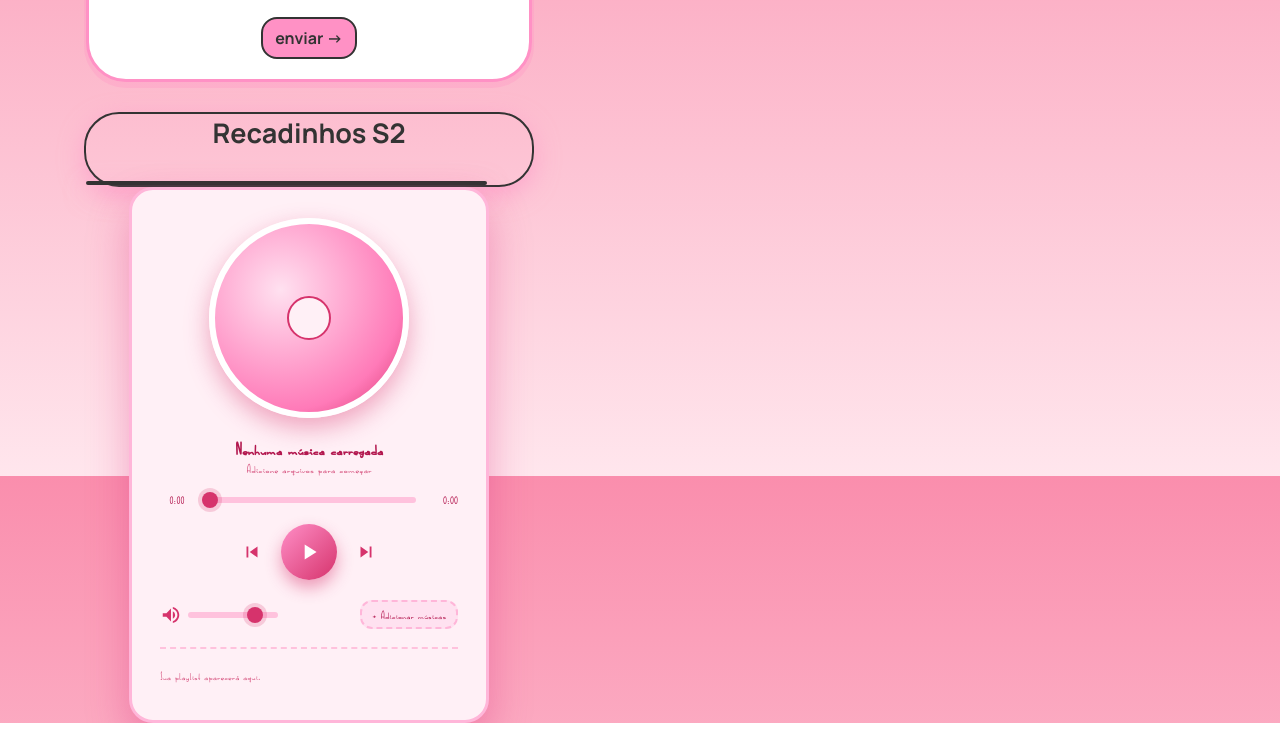
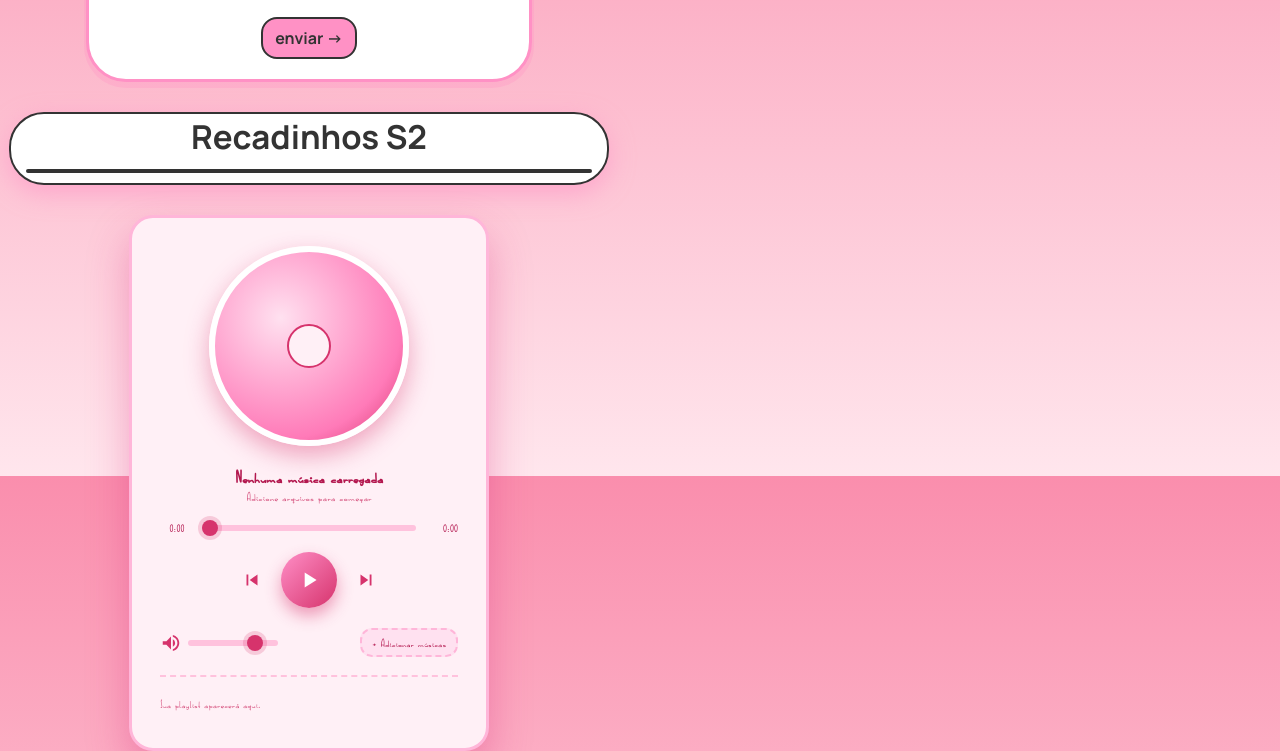
Before and after one commit to Lauren-Freitas-dev/lauwzinha, a website: page public/index.html in a window 1280 px wide. Shown: the part 1124-1875 px from the top of the page. Before the commit the page ends 1847 px from the top, so only its background shows below. Drawn offline with Linux system fonts and the light colour scheme; no server answers.

Commit message:
Update styles.css

```diff
--- a/public/styles.css
+++ b/public/styles.css
@@ -64,17 +64,17 @@ h4, h5 {
 
 .coluna-direita {
     font-family: 'yuyu';
-    max-width: 450px;
     text-align: center;
-    font-size: 18px;
+    font-size: 22px;
     border: 2px solid #333;
-    background-color: ##ffd4e9;
+    background-color: #ffffff;
     color: #333333;
-    width: 90%;
+    width: 100%;
     margin-top: 30px;
+    margin-bottom: 30px;
     border-radius: 35px;
     box-shadow: 0 8px 24px rgba(255, 145, 196, 0.6);
-    box-sizing: border-box;
+
 }
 
 /* ==========================================================================
@@ -186,19 +186,14 @@ textarea#campo-mensagens {
 
 #lista-recadinhos {
     font-family: 'yuyu';
-    max-width: 450px;
-    display: flex;
-    itens-align: center;
-    text-align: center;
-    font-size: 18px;
+    max-width: 100%;
+    display: grid;
     border: 2px solid #333;
-    background-color: #ffffff;
+    background-color: #ffdaea;
     color: #333333;
-    width: 90%;
-    margin-top: 30px;
+    width: 95%;
+    margin: 10px auto;
     border-radius: 35px;
-    box-shadow: 0 8px 24px rgba(255, 145, 196, 0.6);
-    box-sizing: border-box;
 }
 
 #btn-enviar {
```
